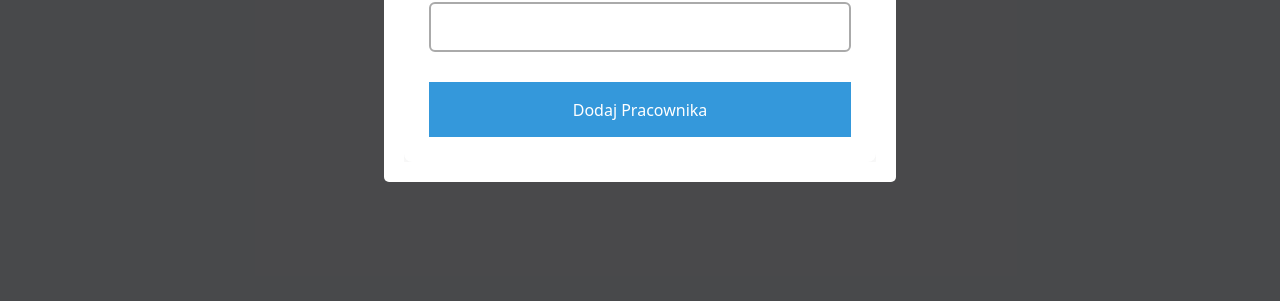
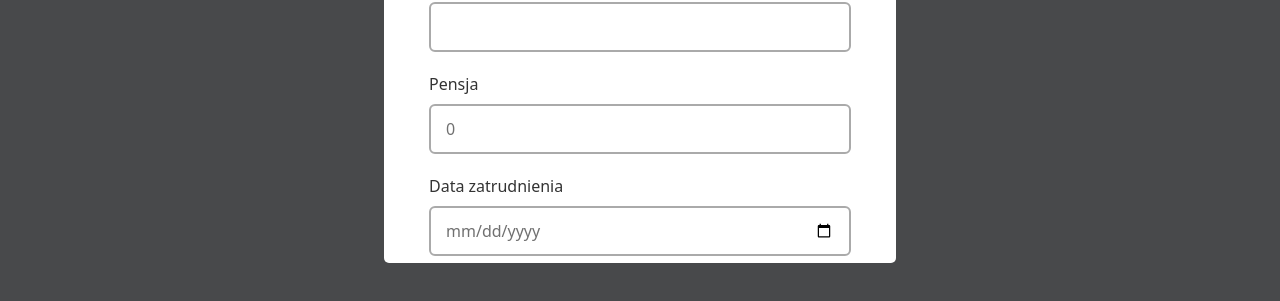
Before and after one commit to nic00la1/Ulubione_Zawody, an Angular app: page / in a window 1280 px wide. Both pictures are taken after a click on the button "Dodaj pracownika". Shown: the part 487-788 px from the top of the page. Built offline with nearby package versions, Linux system fonts and the light colour scheme; no server answers.

Commit message:
Added new options to a employee ✅

```diff
--- a/src/app/components/pages/dashboard-page/employees/employees.css
+++ b/src/app/components/pages/dashboard-page/employees/employees.css
@@ -14,6 +14,9 @@
     border-radius: 5px;
     width: 40%;
     position: relative;
+    overflow: auto; /* Add this line */
+    max-height: 90vh; /* Optional: Adjust this value as needed */
+
   }
 
   .popup h2 {
--- a/src/app/components/pages/dashboard-page/employees/employees.html
+++ b/src/app/components/pages/dashboard-page/employees/employees.html
@@ -21,7 +21,18 @@
                     <label>Stanowisko</label>
                     <input type="text" required name="profession" ngModel />
                   </div>
-
+                  <div class="input-box">
+                    <label>Pensja</label>
+                    <input type="text" required name="salary" ngModel />
+                  </div>
+                  <div class="input-box">
+                    <label>Data zatrudnienia</label>
+                    <input type="date" required name="startDate" ngModel />
+                  </div>
+                  <div class="input-box">
+                    <label>Pełny etat</label>
+                    <input type="checkbox" name="isFullTime" ngModel />
+                  </div>
                   <button type="submit">{{isEditMode ? 'Edytuj Pracownika' : 'Dodaj Pracownika'}}</button>
                 </form>
               </section>
```
